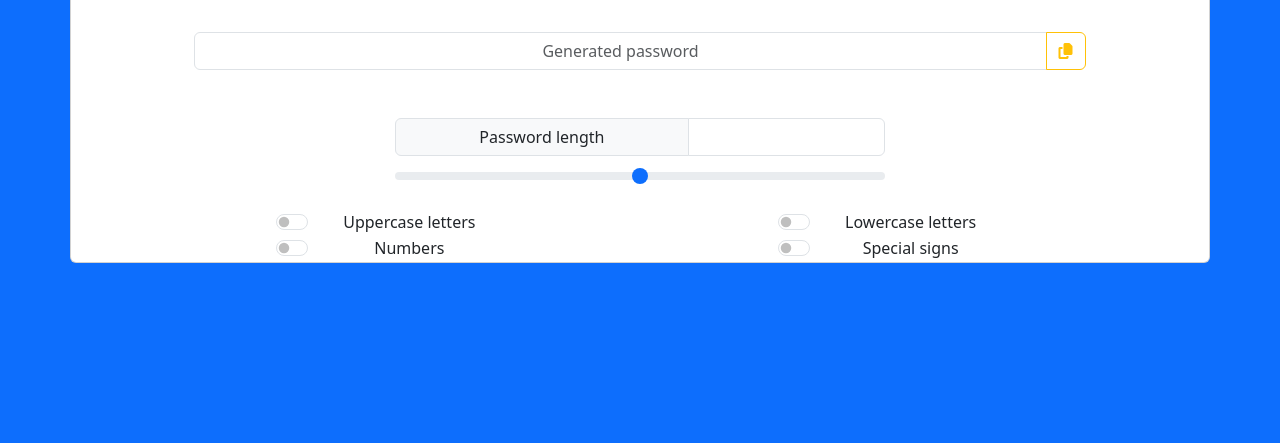
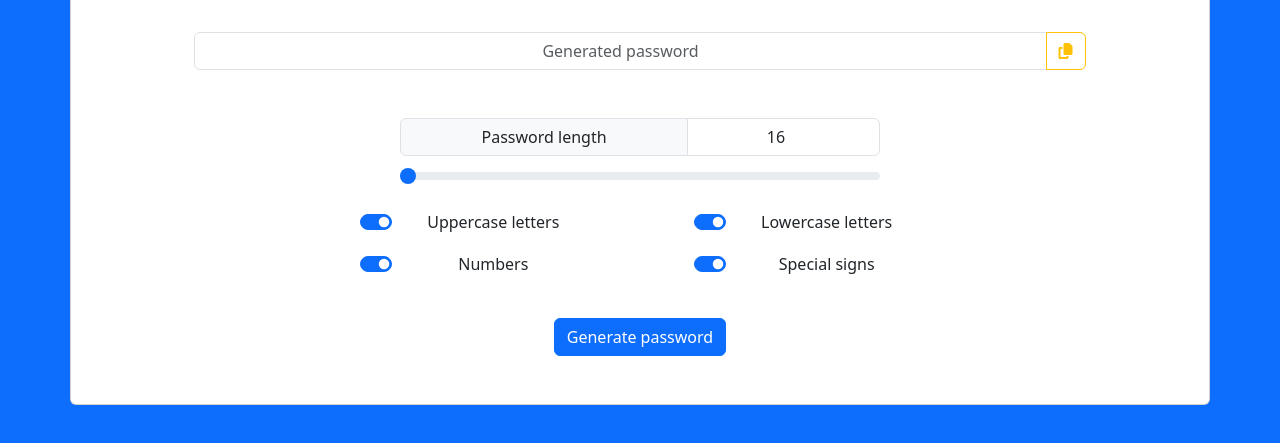
Before and after one commit to BartekClk/Pass_Generator-Bootstrap-, a plain HTML site: page index.html in a window 1280 px wide. Shown: the part 231-674 px from the top of the page. Drawn offline with nearby package versions, Linux system fonts and the light colour scheme.

Commit message:
modified:   index.html 	modified:   scripts/script.js

```diff
--- a/index.html
+++ b/index.html
@@ -9,6 +9,9 @@
     <link rel="stylesheet" href="./assets/styles/main.css">
     <!-- JQuery script -->
     <script src="https://ajax.googleapis.com/ajax/libs/jquery/3.7.1/jquery.min.js"></script>
+    <!-- jQuery UI -->
+    <!-- <link rel="stylesheet" href="https://code.jquery.com/ui/1.13.2/themes/base/jquery-ui.css"> -->
+    <script src="https://code.jquery.com/ui/1.13.2/jquery-ui.js"></script>
     <!-- Font Awesome script -->
     <script src="https://kit.fontawesome.com/e1f6be75b8.js" crossorigin="anonymous"></script>
     <title>Password Generator</title>
@@ -25,51 +28,54 @@
                             <button class="btn btn-outline-warning" type="button" id="button-addon2"><i class="fa-solid fa-copy"></i></button>
                         </div>
                     </div>
-                    <div class="col col-12">
-                        <div class="row">
+                    <div class="col col-12 row">
                         <div class="col col-12 col-md-10 col-lg-8 col-xl-6 d-flex justify-content-center mx-auto">
                             <div class="input-group password__len mt-5">
                                 <span class="input-group-text password__len__text justify-content-center">Password length</span>
-                                    <input type="number" aria-label="First name" class="form-control text-center">
+                                <input type="number" aria-label="First name" class="form-control text-center" value="16" id="password__len">
                             </div>
                         </div>
                     </div>
+                    <div class="col col-12 row">
+                        <div class="col col-12 col-md-10 col-lg-8 col-xl-6 d-flex justify-content-center mx-auto">
+                            <div class="password__range mt-2" id="range_box">
+                                <input type="range" class="form-range" min="16" max="64" value="16" id="password__range">
                             </div>
-                    <div class="col col-12">
-                        <div class="row">
-                            <div class="col col-12 col-md-10 col-lg-8 col-xl-6 d-flex justify-content-center mx-auto">
-                                <div class="password__range mt-2">
-                                    <input type="range" class="form-range" min="16" max="32" id="password__range">
+                        </div>
+                    </div>
+                    <div class="col col-12 row text-center password__properties mt-3 row-gap-5 column-gap-2 justify-content-center">
+                        <div class="col col-12 col-md-8">
+                            <div class="grid row row-gap-3">
+                                <div class="col col-12 col-sm-6 d-flex justify-content-center">
+                                    <div class="form-check form-switch password__properties__item">
+                                    <input class="form-check-input" type="checkbox" role="switch" id="uppercase_letters" checked>
+                                    <label class="form-check-label" for="flexSwitchCheckDefault">Uppercase letters</label>
+                                    </div>
+                                </div>
+                                <div class="col col-12 col-sm-6 d-flex justify-content-center">
+                                    <div class="form-check form-switch password__properties__item">
+                                        <input class="form-check-input" type="checkbox" role="switch" id="lowercase_letters" checked>
+                                        <label class="form-check-label" for="flexSwitchCheckDefault">Lowercase letters</label>
+                                    </div>
+                                </div>
+                                <div class="col col-12 col-sm-6 d-flex justify-content-center">
+                                    <div class="form-check form-switch password__properties__item">
+                                        <input class="form-check-input" type="checkbox" role="switch" id="numbers" checked>
+                                        <label class="form-check-label" for="flexSwitchCheckDefault">Numbers</label>
+                                    </div>
+                                </div>
+                                <div class="col col-12 col-sm-6 d-flex justify-content-center">
+                                    <div class="form-check form-switch password__properties__item">
+                                        <input class="form-check-input" type="checkbox" role="switch" id="special_signs" checked>
+                                        <label class="form-check-label" for="flexSwitchCheckDefault">Special signs</label>
                                     </div>
                                 </div>
                             </div>
                         </div>
                     </div>
-                <div class="container text-center password__properties mt-3 row-gap-5 column-gap-3">
-                    <div class="grid row">
-                        <div class="col col-12 col-sm-6 d-flex justify-content-center">
-                            <div class="form-check form-switch password__properties__item">
-                            <input class="form-check-input" type="checkbox" role="switch" id="uppercase_letters">
-                            <label class="form-check-label" for="flexSwitchCheckDefault">Uppercase letters</label>
-                            </div>
-                        </div>
-                        <div class="col col-12 col-sm-6 d-flex justify-content-center">
-                            <div class="form-check form-switch password__properties__item">
-                                <input class="form-check-input" type="checkbox" role="switch" id="lowercase_letters">
-                                <label class="form-check-label" for="flexSwitchCheckDefault">Lowercase letters</label>
-                            </div>
-                        </div>
-                        <div class="col col-12 col-sm-6 d-flex justify-content-center">
-                            <div class="form-check form-switch password__properties__item">
-                                <input class="form-check-input" type="checkbox" role="switch" id="numbers">
-                                <label class="form-check-label" for="flexSwitchCheckDefault">Numbers</label>
-                            </div>
-                        </div>
-                        <div class="col col-12 col-sm-6 d-flex justify-content-center">
-                            <div class="form-check form-switch password__properties__item">
-                                <input class="form-check-input" type="checkbox" role="switch" id="special_signs">
-                                <label class="form-check-label" for="flexSwitchCheckDefault">Special signs</label>
-                            </div>
+                    <div class="col col-12 row justify-content-center mt-4 mb-5">
+                        <div class="col col-4 justify-content-center d-flex">
+                            <button type="button" id="generate" class="btn btn-primary mt-3 password__generate">Generate password</button>
                         </div>
                     </div>
                 </div>
--- a/scripts/script.js
+++ b/scripts/script.js
@@ -0,0 +1,23 @@
+// password_len = $('#password__length');
+// $('#password__range').on('change', function() {
+//     console.log($(this).val());
+// });
+
+$('#generate').on('click', function() {
+    console.log('clicked');
+});
+
+
+
+$(document).ready(function(){
+    password_len = $('#password__len');
+    $('#password__range').slider({
+        min: 16,
+        max: 64,
+        value: 17,
+        slide: function(event, ui){
+            password_len.val(18);
+            console.log(ui.value);
+        }
+    });
+});
```
Lines whose indentation alone changed are shown as unchanged.
